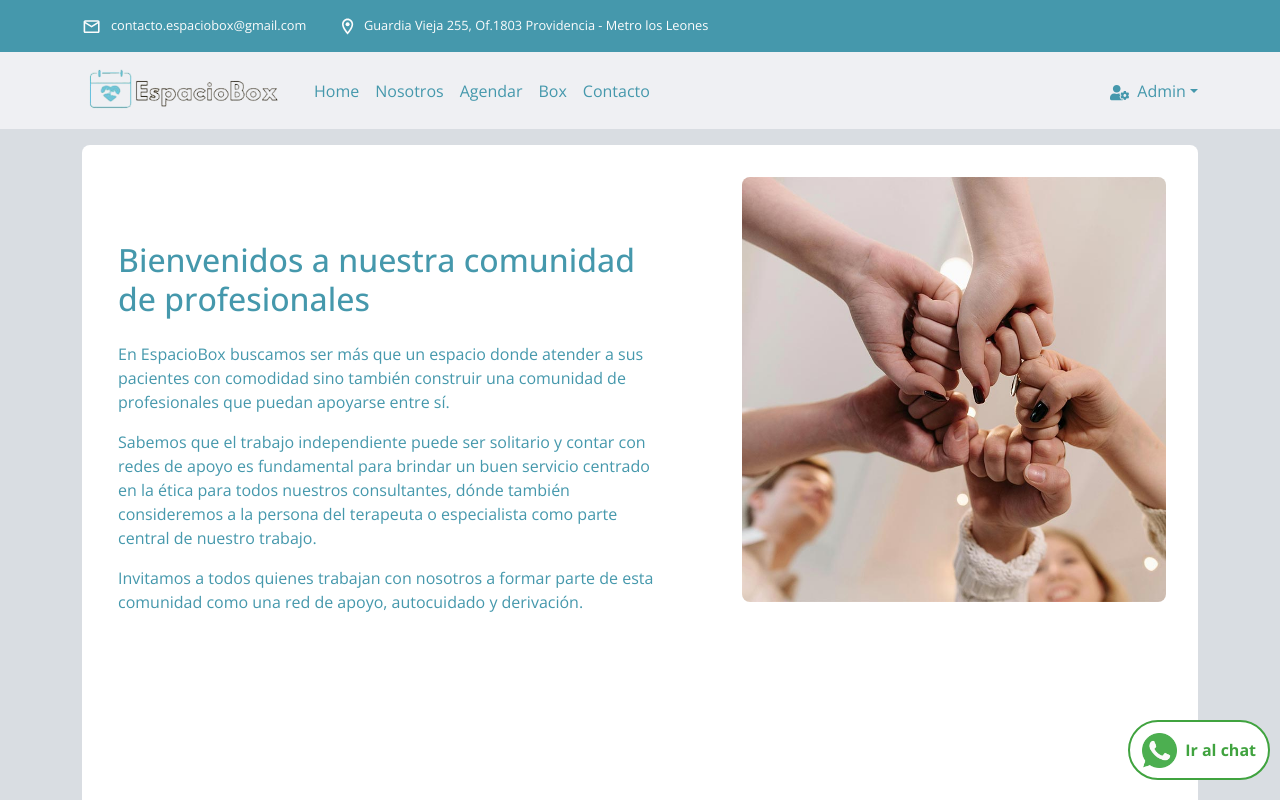
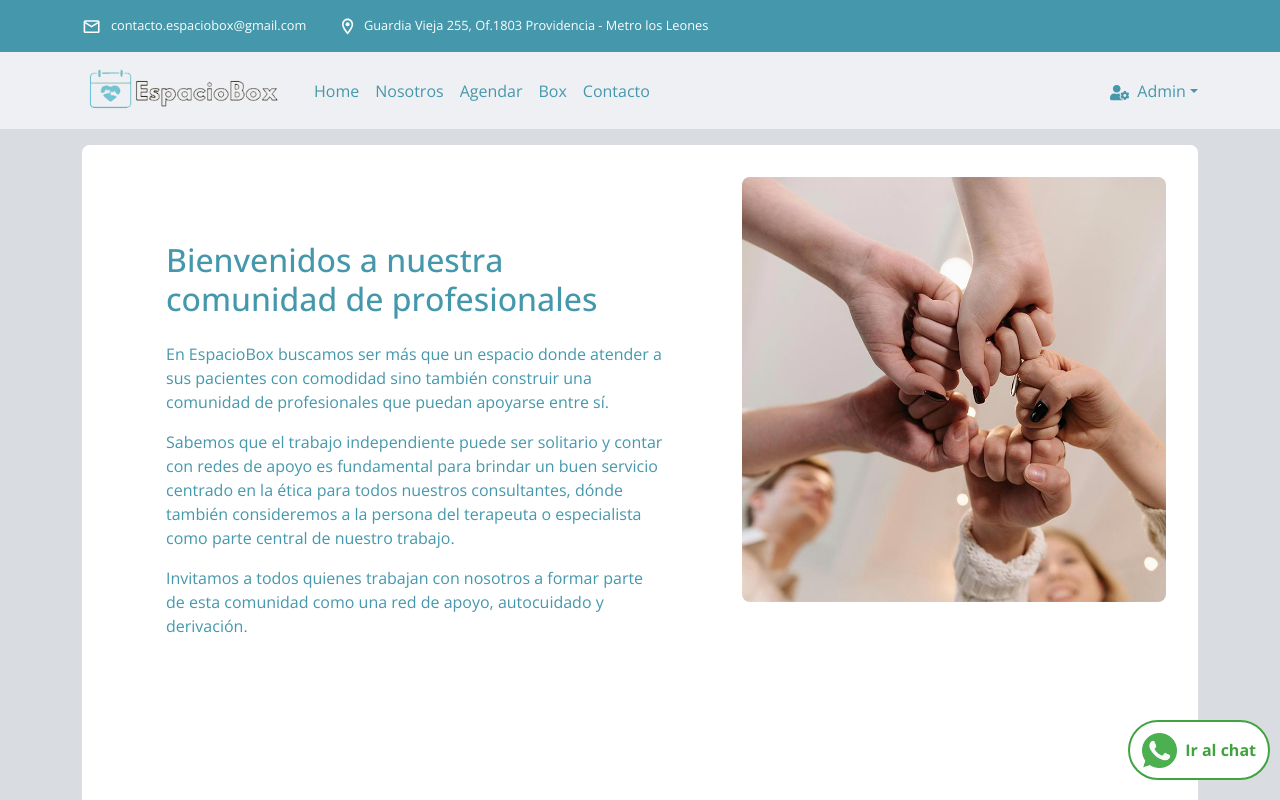
Before and after one commit to ssalinascalibar/espacio-box-noLogin, a React (Vite) app: page /nosotros in a window 1280 px wide. Shown: the top 800 px of the page. Built offline with nearby package versions, Linux system fonts and the light colour scheme.

Commit message:
mod col padding style in about.jsx

```diff
--- a/src/features/about/about.css
+++ b/src/features/about/about.css
@@ -17,6 +17,10 @@
   font-size: 3.5em;
 }
 
+.col-style-about {
+  padding: 1rem;
+}
+
 @media screen and (min-width: 992px) {
 
   .values-about {
@@ -25,6 +29,6 @@
   }
 
   .col-style-about {
-    padding: 4rem 4rem 4rem 1rem;
+    padding: 4rem;
   }
 }
```
